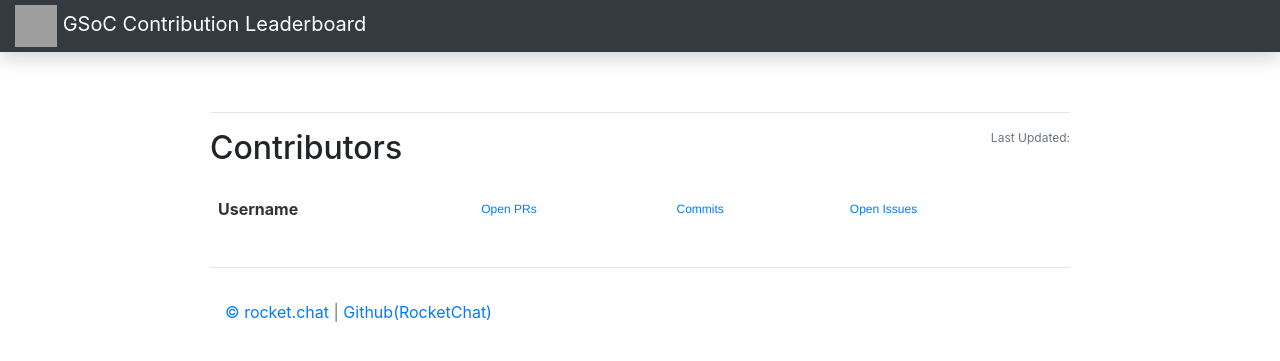
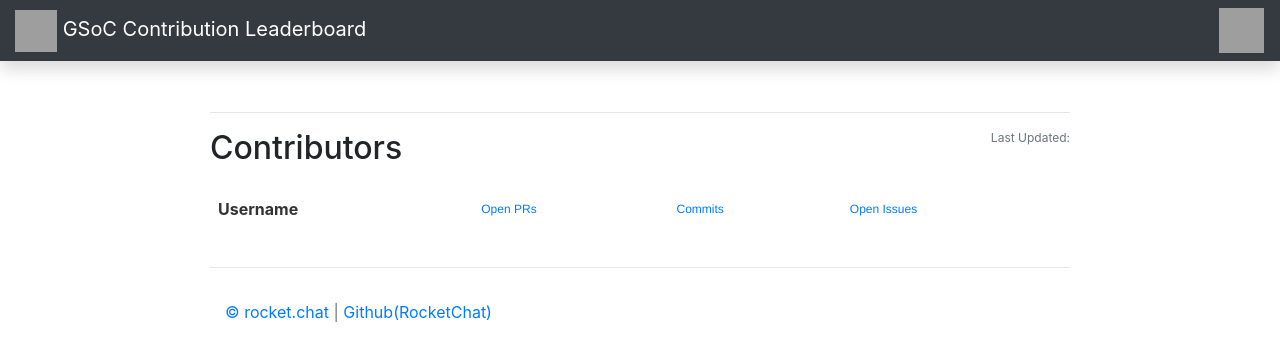
Before and after one commit to shubhsherl/GSoC-Contribution-Leaderboard, a Django app: page / in a window 1280 px wide. Shown: the top 361 px of the page. Run offline with Django 3.2, Linux system fonts and the light colour scheme; data that the repository does not hold is empty; some libraries are stand-ins or nearby versions; grey boxes are pictures that could not be loaded.

Commit message:
change logourl, add project link

```diff
--- a/GSoC-Contribution-Leaderboard/templates/base.html
+++ b/GSoC-Contribution-Leaderboard/templates/base.html
@@ -20,8 +20,15 @@
 
 <body>
   <nav class="navbar navbar-dark fixed-top bg-dark flex-md-nowrap p-0 shadow">
-    <a class="navbar-brand col-sm-3 col-md-2 mr-0" href=""><img src="http://www.stickpng.com/assets/images/5848300dcef1014c0b5e4a90.png"
+    <a class="navbar-brand col-sm-3 col-md-2 mr-0" href="{% url 'gsoclist' %}"><img src="https://cdn.worldvectorlogo.com/logos/rocket-chat.svg"
         height="42" width="42"> GSoC Contribution Leaderboard</a>
+    <ul class="navbar-nav px-3">
+      <li class="nav-item text-nowrap">
+        <a class="nav-link" href="https://github.com/shubhsherl/GSoC-Contribution-Leaderboard/" target="_blank" rel="noopener noreferrer">
+          <img src="http://pluspng.com/img-png/github-octocat-vector-png--1600.png" height="45" width="45">
+        </a>
+      </li>
+    </ul>
   </nav>
   <br><br><br><br>
   <hr> {% block content %} {% endblock %}
```
